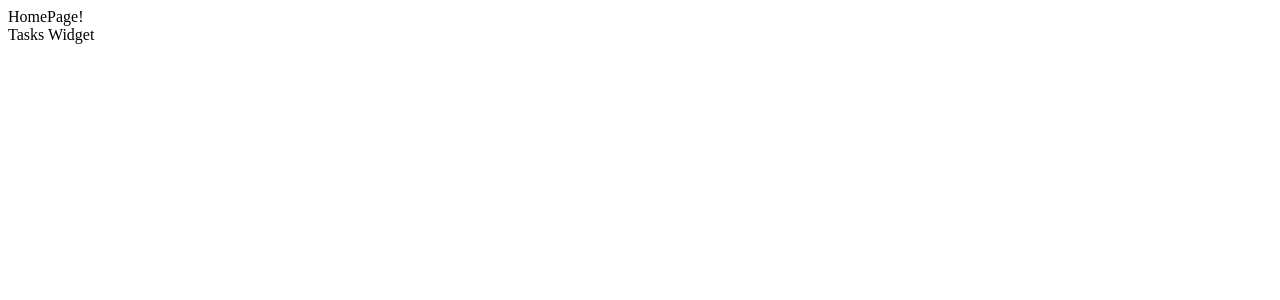
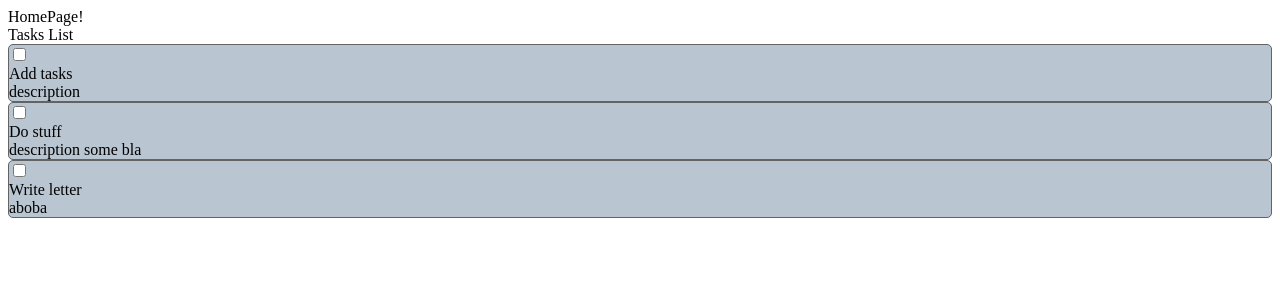
Before and after one commit to flowfordan/focusify-client, a React app: page / in a window 1280 px wide. Shown: the top 300 px of the page. Built offline with nearby package versions, Linux system fonts and the light colour scheme.

Commit message:
feature: tasks list & toggle setup

```diff
--- a/src/entities/Task/index.tsx
+++ b/src/entities/Task/index.tsx
@@ -1 +1,2 @@
+export{ TaskItemList } from "./ui/TaskItemList";
 export { taskModel } from "./model";
--- a/src/entities/Task/ui/TaskItemList/TaskItemList.tsx
+++ b/src/entities/Task/ui/TaskItemList/TaskItemList.tsx
@@ -1,9 +1,13 @@
-export const TaskItemList = () => {
+import { TaskItemListProps } from "./TaskItemList.props";
+import './taskItemList.scss';
+
+export const TaskItemList = ({taskData, toggle}: TaskItemListProps) => {
   //data
   return(
-    <div>
-      <span>Task Name</span>
-      <span>Task Description</span>
+    <div className='taskItemList'>
+      <span>{toggle}</span>
+      <span>{taskData.title}</span>
+      <span>{taskData.description}</span>
     </div>
   )
 }
--- /dev/null
+++ b/src/entities/Task/ui/TaskItemList/index.ts
@@ -0,0 +1 @@
+export { TaskItemList } from './TaskItemList';
--- /dev/null
+++ b/src/entities/Task/ui/TaskItemList/taskItemList.scss
@@ -0,0 +1,9 @@
+.taskItemList {
+  background-color: rgb(185, 197, 209);
+
+  border-radius: 5px;
+  border: 1px solid rgb(99, 99, 99);
+
+  display: flex;
+  flex-direction: column;
+}
--- a/src/features/Task/ToggleTask/ui/ToggleTask.tsx
+++ b/src/features/Task/ToggleTask/ui/ToggleTask.tsx
@@ -1,14 +1,15 @@
 import { taskModel } from "entities/Task"
-import { ToggleTaskProps } from "./ToggleTask.props"
+import { ToggleTaskProps } from "./ToggleTask.props";
+import { observer } from "mobx-react-lite"
 
 
 
-export const ToggleTask = ({taskId}: ToggleTaskProps) => {
+export const ToggleTask = observer(({taskId}: ToggleTaskProps) => {
   const task = taskModel.getTask(taskId)
   if (!task) return null;
 
   //TODO get ui lib component
   return (
-    <input type="checkbox" checked={task.isCompleted} onClick={() => taskModel.toggleTask(taskId)}/>
+    <input type="checkbox" checked={task.isCompleted} onClick={() => taskModel.toggleTask(taskId)} readOnly/>
   )
-}
+})
--- /dev/null
+++ b/src/features/Task/ToggleTask/ui/index.ts
@@ -0,0 +1 @@
+export { ToggleTask } from './ToggleTask';
--- /dev/null
+++ b/src/features/Task/index.ts
@@ -0,0 +1 @@
+export { ToggleTask } from "./ToggleTask/ui";
--- /dev/null
+++ b/src/shared/model/index.ts
@@ -0,0 +1 @@
+export { ITask } from "./types/Task";
--- a/src/widgets/Tasks/ui/ui.tsx
+++ b/src/widgets/Tasks/ui/ui.tsx
@@ -1,6 +1,17 @@
-export const Tasks = () => {
-  //
+import { taskModel } from "entities/Task";
+import { TaskItemList } from "entities/Task";
+import { ToggleTask } from "features/Task";
+import { observer } from "mobx-react-lite"
+
+export const Tasks = observer(() => {
+  const tasks = taskModel.tasks;
   return(
-    <div>Tasks Widget</div>
+    <div>
+      <div>Tasks List</div>
+      <div>{tasks.map(item => {
+        return (
+          <TaskItemList taskData={item}  key={item.id} toggle={<ToggleTask taskId={item.id}/>}/>)
+      })}</div>
+    </div>
   )
-}
+})
```
Also changed, not shown: src/entities/Task/model/index.ts (+4 -8 lines), src/entities/Task/ui/TaskItemList/TaskItemList.props.ts (added, +7 -0 lines), src/shared/model/types/task.ts (added, +7 -0 lines).
